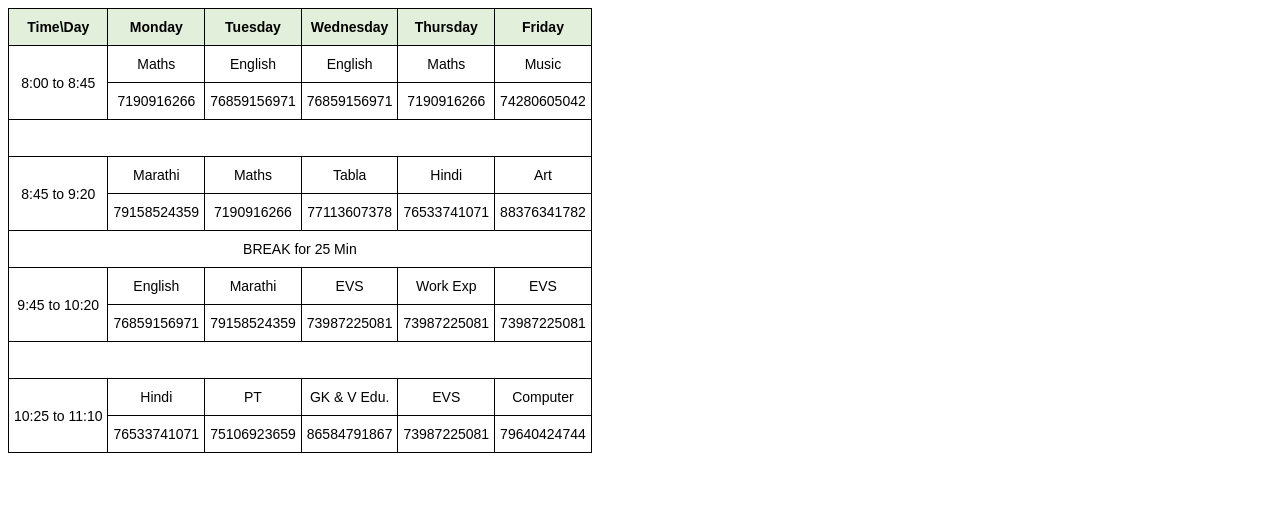
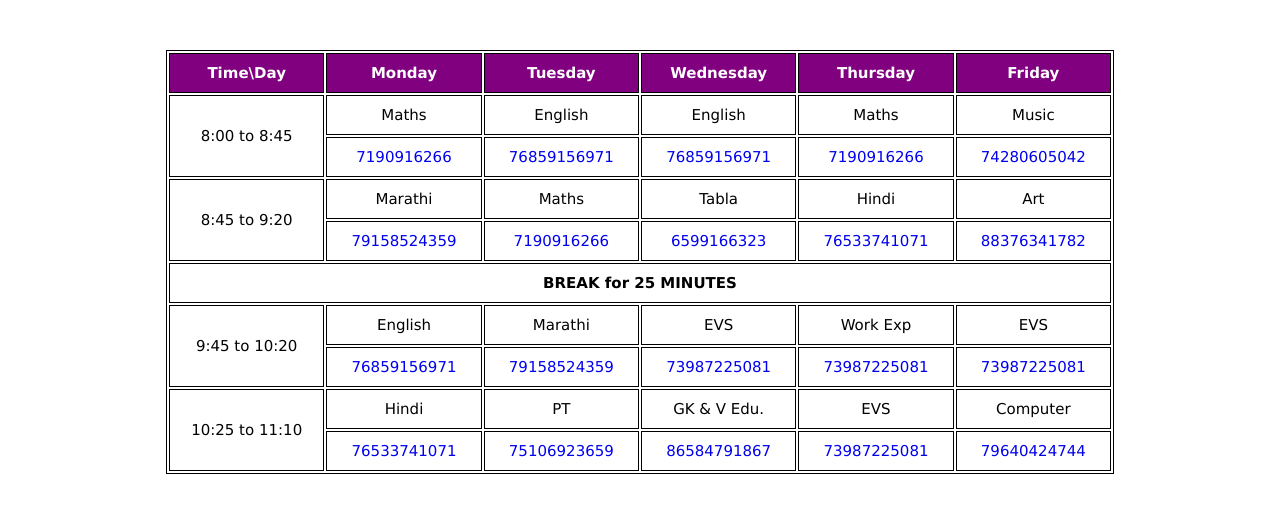
Before and after one commit to pooja-khollam/vhs-3A-timetable, a plain HTML site: page index.html in a window 1280 px wide. Drawn offline with Linux system fonts and the light colour scheme.

Commit message:
Update index.html

```diff
--- a/index.html
+++ b/index.html
@@ -1,104 +1,132 @@
 <!DOCTYPE html>
 <html>
     <head>
-<title>Page Title</title>
+        <title>VHS 3rd A</title>
+        <style>
+
+            body {
+                margin-top: 50px;
+                font-family: verdana;
+                font-size: 15px;
+            }
+
+            table, th, td {
+                border: 1px solid black;
+                /* border-radius: 10px; */
+                text-align: center;
+                vertical-align: middle;
+                height: 30px;
+                margin: auto;
+                align-content: center;
+            }
+
+            th, td {
+                padding: 4px;
+                min-width: 125px;
+                vertical-align: middle;
+            }
+
+            td > a {
+                padding: 8px;
+                text-decoration: none   ;
+                border-radius: 30px;
+                min-height: 45px;
+            }
+
+            td > a:hover {
+                color: white;
+                background-color :rgb(14, 113, 235);
+            }
+
+            td > a > img {
+                width: 25px;
+                height: 25px;
+            }
+
+            .break {
+                font-weight: bold;
+
+            }
+
+        </style>
     </head>
     <body>
-
-<style type="text/css">
-.tg  {border-collapse:collapse;border-spacing:0;}
-.tg td{border-color:black;border-style:solid;border-width:1px;font-family:Arial, sans-serif;font-size:14px;
-  overflow:hidden;padding:10px 5px;word-break:normal;}
-.tg th{border-color:black;border-style:solid;border-width:1px;font-family:Arial, sans-serif;font-size:14px;
-  font-weight:normal;overflow:hidden;padding:10px 5px;word-break:normal;}
-.tg .tg-tfue{background-color:#E2EFDA;font-weight:bold;text-align:center;vertical-align:middle}
-.tg .tg-nrix{text-align:center;vertical-align:middle}
-@media screen and (max-width: 767px) {.tg {width: auto !important;}.tg col {width: auto !important;}.tg-wrap {overflow-x: auto;-webkit-overflow-scrolling: touch;}}</style>
-<div class="tg-wrap"><table class="tg">
+        <table style="width:75%">
             <thead>
-  <tr>
-    <th class="tg-tfue">Time\Day</th>
-    <th class="tg-tfue">Monday</th>
-    <th class="tg-tfue">Tuesday</th>
-    <th class="tg-tfue">Wednesday</th>
-    <th class="tg-tfue">Thursday</th>
-    <th class="tg-tfue">Friday</th>
+                <tr style="background-color: purple; color: white;">
+                    <th>Time\Day</th>
+                    <th>Monday</th>
+                    <th>Tuesday</th>
+                    <th>Wednesday</th>
+                    <th>Thursday</th>
+                    <th>Friday</th>
                 </tr>
             </thead>
             <tbody>
                 <tr>
-    <td class="tg-nrix" rowspan="2">8:00 to 8:45</td>
-    <td class="tg-nrix">Maths </td>
-    <td class="tg-nrix">English</td>
-    <td class="tg-nrix">English</td>
-    <td class="tg-nrix">Maths</td>
-    <td class="tg-nrix">Music</td>
+                    <td rowspan="2">8:00 to 8:45</td>
+                    <td>Maths</td>
+                    <td>English</td>
+                    <td>English</td>
+                    <td>Maths</td>
+                    <td>Music</td>
                 </tr>
                 <tr>
-    <td class="tg-nrix">7190916266</td>
-    <td class="tg-nrix">76859156971</td>
-    <td class="tg-nrix">76859156971</td>
-    <td class="tg-nrix">7190916266</td>
-    <td class="tg-nrix">74280605042</td>
+                    <td><a href="https://us04web.zoom.us/j/7190916266?pwd=K1dPZkMwRC9relJWd3ZXT2xoM3VCQT09">7190916266</a></td>
+                    <td><a href="https://us04web.zoom.us/j/76859156971?pwd=K1dPZkMwRC9relJWd3ZXT2xoM3VCQT09">76859156971</a></td>
+                    <td><a href="https://us04web.zoom.us/j/76859156971?pwd=K1dPZkMwRC9relJWd3ZXT2xoM3VCQT09">76859156971</a></td>
+                    <td><a href="https://us04web.zoom.us/j/7190916266?pwd=K1dPZkMwRC9relJWd3ZXT2xoM3VCQT09">7190916266</a></td>
+                    <td><a href="https://us04web.zoom.us/j/74280605042?pwd=K1dPZkMwRC9relJWd3ZXT2xoM3VCQT09">74280605042</a></td>
                 </tr>
                 <tr>
-    <td class="tg-nrix" colspan="6"> &nbsp;&nbsp;&nbsp;&nbsp;&nbsp;</td>
+                    <td rowspan="2">8:45 to 9:20</td>
+                    <td>Marathi</td>
+                    <td>Maths</td>
+                    <td>Tabla</td>
+                    <td>Hindi</td>
+                    <td>Art</td>
                 </tr>
                 <tr>
-    <td class="tg-nrix" rowspan="2">8:45 to 9:20</td>
-    <td class="tg-nrix">Marathi</td>
-    <td class="tg-nrix">Maths</td>
-    <td class="tg-nrix">Tabla</td>
-    <td class="tg-nrix">Hindi</td>
-    <td class="tg-nrix">Art</td>
+                    <td><a href="https://us04web.zoom.us/j/79158524359?pwd=K1dPZkMwRC9relJWd3ZXT2xoM3VCQT09">79158524359</a></td>
+                    <td><a href="https://us04web.zoom.us/j/7190916266?pwd=K1dPZkMwRC9relJWd3ZXT2xoM3VCQT09">7190916266</a></td>
+                    <td><a href="https://us04web.zoom.us/j/6599166323?pwd=K1dPZkMwRC9relJWd3ZXT2xoM3VCQT09">6599166323</a></td>
+                    <td><a href="https://us04web.zoom.us/j/76533741071?pwd=K1dPZkMwRC9relJWd3ZXT2xoM3VCQT09">76533741071</a></td>
+                    <td><a href="https://us04web.zoom.us/j/88376341782?pwd=K1dPZkMwRC9relJWd3ZXT2xoM3VCQT09">88376341782</a></td>
+                </tr>
+                    <td colspan="6" rowspan="2" class="break">BREAK for 25 MINUTES</td>
+                </tr>
+                <tr></tr>
+                <tr>
+                    <td rowspan="2">9:45 to 10:20</td>
+                    <td>English</td>
+                    <td>Marathi</td>
+                    <td>EVS</td>
+                    <td>Work Exp</td>
+                    <td>EVS</td>
                 </tr>
                 <tr>
-    <td class="tg-nrix">79158524359</td>
-    <td class="tg-nrix">7190916266</td>
-    <td class="tg-nrix">77113607378</td>
-    <td class="tg-nrix">76533741071</td>
-    <td class="tg-nrix">88376341782</td>
+                    <td><a href="https://us04web.zoom.us/j/76859156971?pwd=K1dPZkMwRC9relJWd3ZXT2xoM3VCQT09">76859156971</a></td>
+                    <td><a href="https://us04web.zoom.us/j/79158524359?pwd=K1dPZkMwRC9relJWd3ZXT2xoM3VCQT09">79158524359</a></td>
+                    <td><a href="https://us04web.zoom.us/j/73987225081?pwd=K1dPZkMwRC9relJWd3ZXT2xoM3VCQT09">73987225081</a></td>
+                    <td><a href="https://us04web.zoom.us/j/73987225081?pwd=K1dPZkMwRC9relJWd3ZXT2xoM3VCQT09">73987225081</a></td>
+                    <td><a href="https://us04web.zoom.us/j/73987225081?pwd=K1dPZkMwRC9relJWd3ZXT2xoM3VCQT09">73987225081</a></td>
                 </tr>
                 <tr>
-    <td class="tg-nrix" colspan="6" rowspan="2">BREAK for 25 Min</td>
+                    <td rowspan="2">10:25 to 11:10</td>
+                    <td>Hindi</td>
+                    <td>PT</td>
+                    <td>GK &amp; V Edu.</td>
+                    <td>EVS</td>
+                    <td>Computer</td>
                 </tr>
                 <tr>
-  </tr>
-  <tr>
-    <td class="tg-nrix" rowspan="2">9:45 to 10:20</td>
-    <td class="tg-nrix">English </td>
-    <td class="tg-nrix">Marathi</td>
-    <td class="tg-nrix">EVS</td>
-    <td class="tg-nrix">Work Exp</td>
-    <td class="tg-nrix">EVS</td>
-  </tr>
-  <tr>
-    <td class="tg-nrix">76859156971</td>
-    <td class="tg-nrix">79158524359</td>
-    <td class="tg-nrix">73987225081</td>
-    <td class="tg-nrix">73987225081</td>
-    <td class="tg-nrix">73987225081</td>
-  </tr>
-  <tr>
-    <td class="tg-nrix" colspan="6"> &nbsp;&nbsp;&nbsp;&nbsp;&nbsp;</td>
-  </tr>
-  <tr>
-    <td class="tg-nrix" rowspan="2">10:25 to 11:10</td>
-    <td class="tg-nrix">Hindi</td>
-    <td class="tg-nrix">PT</td>
-    <td class="tg-nrix">GK &amp; V Edu.</td>
-    <td class="tg-nrix">EVS</td>
-    <td class="tg-nrix">Computer</td>
-  </tr>
-  <tr>
-    <td class="tg-nrix">76533741071</td>
-    <td class="tg-nrix">75106923659</td>
-    <td class="tg-nrix">86584791867</td>
-    <td class="tg-nrix">73987225081</td>
-    <td class="tg-nrix">79640424744</td>
+                    <td><a href="https://us04web.zoom.us/j/76533741071?pwd=K1dPZkMwRC9relJWd3ZXT2xoM3VCQT09">76533741071</a></td>
+                    <td><a href="https://us04web.zoom.us/j/75106923659?pwd=K1dPZkMwRC9relJWd3ZXT2xoM3VCQT09">75106923659</a></td>
+                    <td><a href="https://us04web.zoom.us/j/86584791867?pwd=K1dPZkMwRC9relJWd3ZXT2xoM3VCQT09">86584791867</a></td>
+                    <td><a href="https://us04web.zoom.us/j/73987225081?pwd=K1dPZkMwRC9relJWd3ZXT2xoM3VCQT09">73987225081</a></td>
+                    <td><a href="https://us04web.zoom.us/j/79640424744?pwd=K1dPZkMwRC9relJWd3ZXT2xoM3VCQT09">79640424744</a></td>
                 </tr>
             </tbody>
-</table></div>
-
+        </table>
     </body>
 </html>
```
Lines whose indentation alone changed are shown as unchanged.
